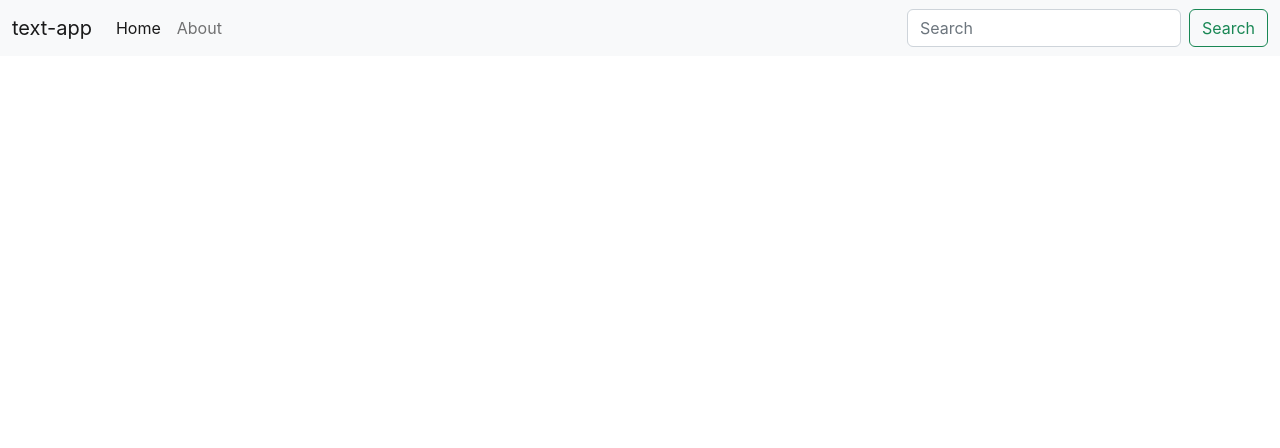
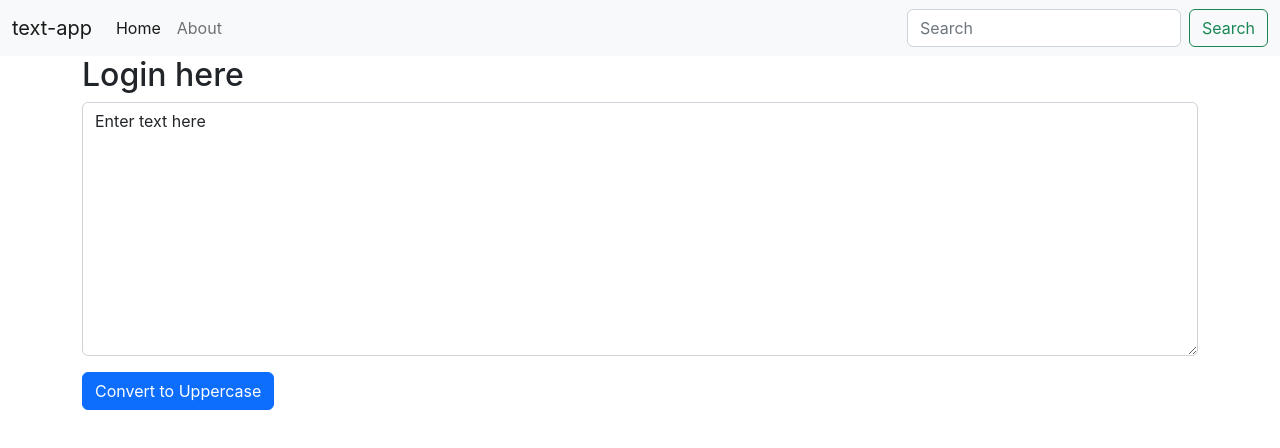
Before and after one commit to PranitPatil03/React-Learning, a React (Create React App) app in the folder Lessons/first-react-app/: page / in a window 1280 px wide. Shown: the top 448 px of the page. Built offline with nearby package versions, Linux system fonts and the light colour scheme.

Commit message:
Hooks And State

```diff
--- a/Lessons/first-react-app/src/App.js
+++ b/Lessons/first-react-app/src/App.js
@@ -1,12 +1,16 @@
 // import logo from './logo.svg';
 import './App.css';
 import Navbar from './components/Navbar';
+import TextForm from './components/TextForm';
 
 function App() {
   return (
     <>
       {/* <Navbar /> */}
       <Navbar title="text-app" />
+      <div className="container">
+      <TextForm heading="Login here"/>
+      </div>
     </>
   );
 }
--- /dev/null
+++ b/Lessons/first-react-app/src/components/TextForm.js
@@ -0,0 +1,28 @@
+import React ,{useState} from 'react'
+
+
+export default function TextForm(props) {
+
+    const [Text,setText]=useState("Enter text here")
+
+    const handleOnChange= (e)=>{
+        console.log("handleOnChange")
+        setText(e.target.value)
+    }
+
+    const handleOnClick= ()=>{
+        console.log("UpperCase Btn Clicked..." + Text)
+        let newText=Text.toUpperCase()
+        setText(newText)
+    }
+
+    return (
+        <div>
+            <h2>{props.heading}</h2>
+            <div className="mb-3">
+                <textarea className="form-control" value={Text} onChange={handleOnChange} id="exampleFormControlTextarea1" rows="10"></textarea>
+            </div>
+            <button className="btn btn-primary" onClick={handleOnClick}>Convert to Uppercase</button>
+        </div>
+    )
+}
```
